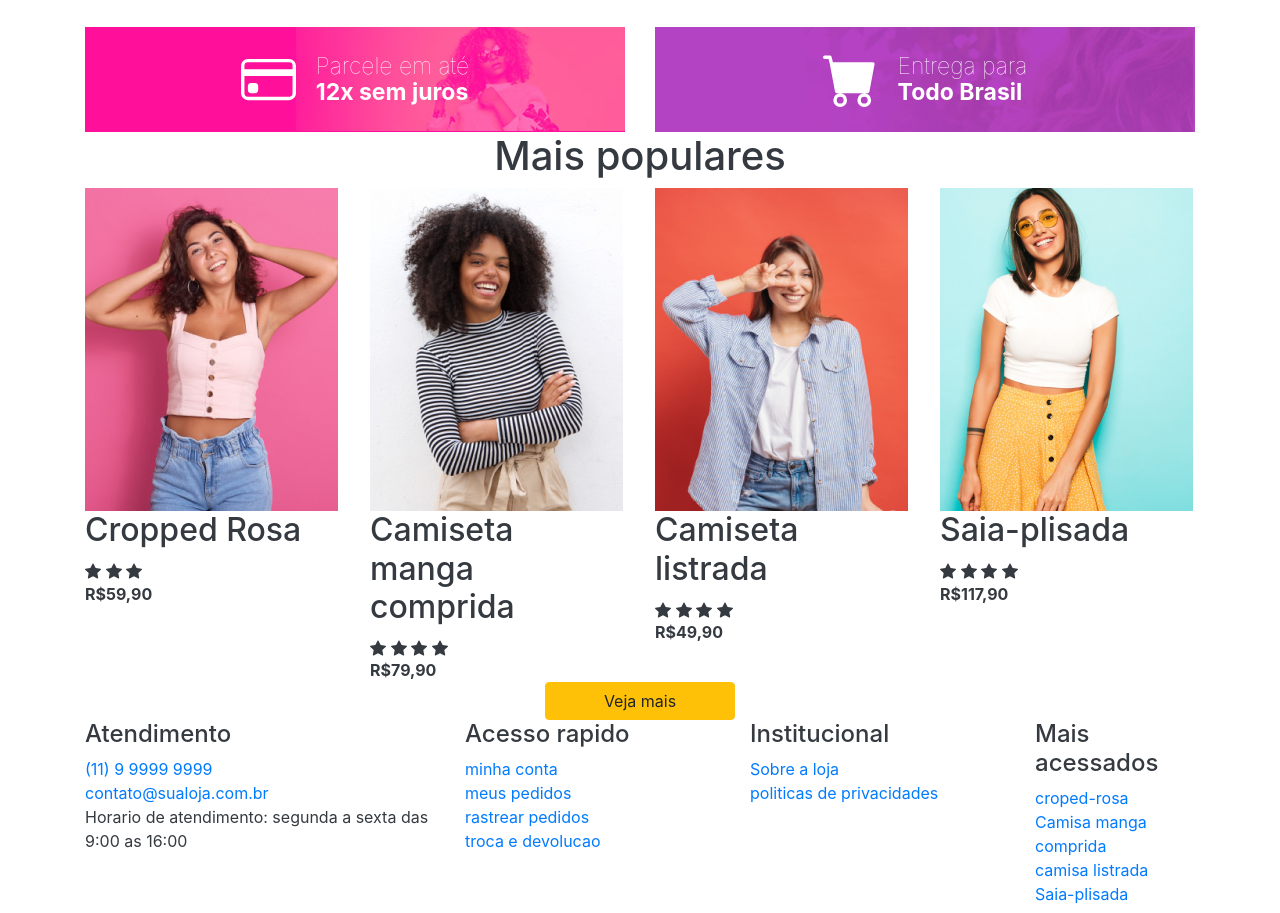
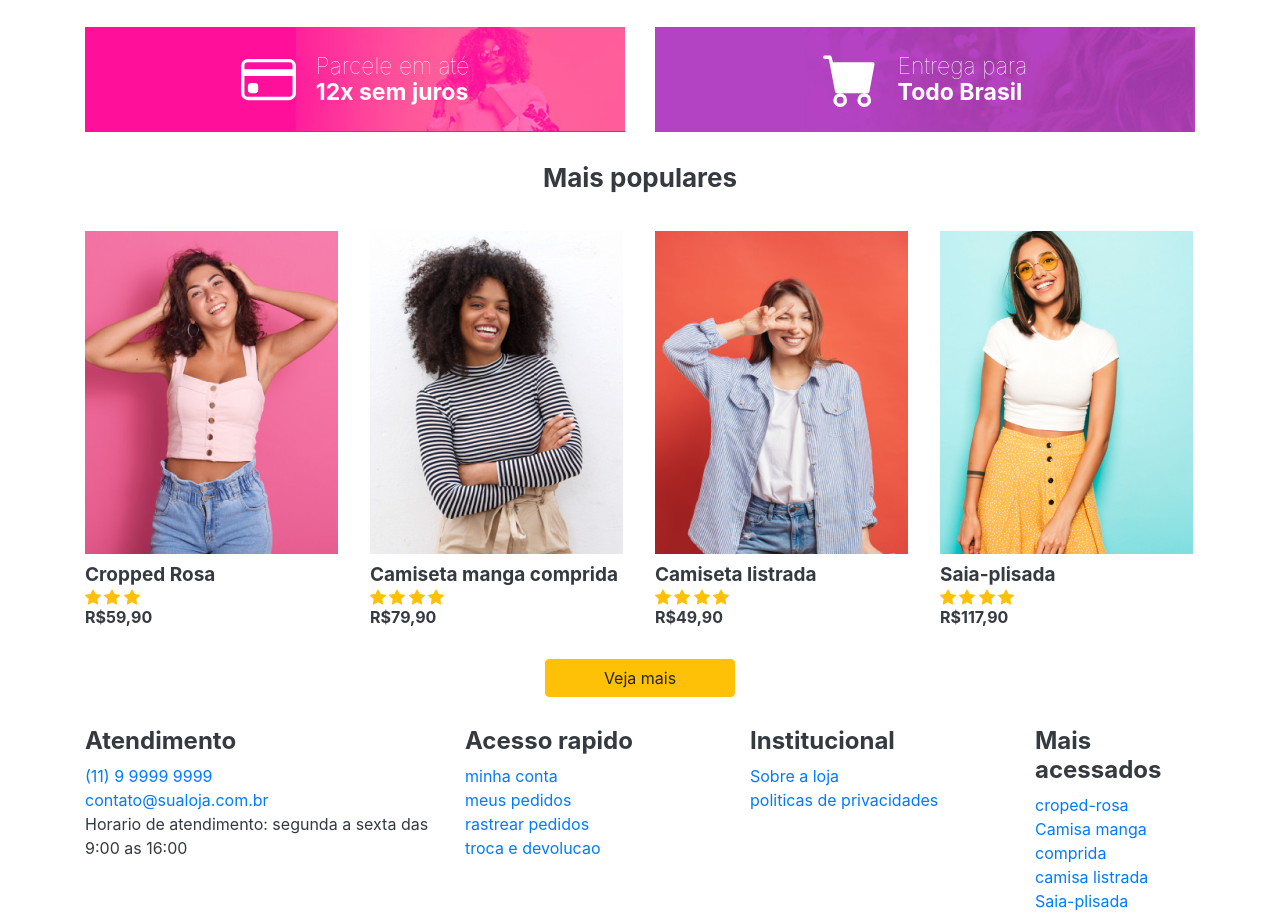
Before and after one commit to AdaltonVitor/loja-de-roupas-front, a plain HTML site: page index.html in a window 1280 px wide. Shown: the part 347-1260 px from the top of the page. Drawn offline with nearby package versions, Linux system fonts and the light colour scheme.

Commit message:
add css sass nos produtos

```diff
--- a/assets/scss/config.scss
+++ b/assets/scss/config.scss
@@ -2,3 +2,10 @@ body{
     color: $cor-secundaria;
 }
 a{text-decoration: none !important;}
+
+h1{
+    font-size: 26px;
+}
+h1, h2, h3, h4, h5{
+    font-weight: bold;
+}
--- /dev/null
+++ b/assets/scss/produtos.scss
@@ -0,0 +1,25 @@
+.produtos{
+    margin: 30px 0;
+    .produtos-container{
+        margin: 30px 0;
+
+
+        .produtos-itens{
+            color: $cor-secundaria;
+            h2{
+                font-size: 19px;
+                margin: 10px 0 0;
+            }
+            .produtos-stars{
+                font-size: 12px ;
+                svg{
+                    fill: $amarelo;
+                }
+            }
+            .produtos-precos{
+                font-size: 16px;
+            }
+        }
+
+    }
+}
--- a/assets/scss/style.scss
+++ b/assets/scss/style.scss
@@ -10,6 +10,7 @@
 @import "./header.scss";
 @import "./nav-produtos.scss";
 @import "./banners-promocionais-estaticos.scss";
+@import "./produtos.scss";
 
 //framework
 @import "./bootstrap.scss";
--- a/index.html
+++ b/index.html
@@ -220,14 +220,14 @@
        <!-- end baners procionais com 6 cols-->
 
        <!--container produtos-->
-       <section class="container">
+       <section class="container produtos">
         <!--titulo-->
         <h1 class="text-center">Mais populares</h1>
         <!--listagen dos produtos-->
         <article class="row">
 
           <!--produtos1-->
-          <section class="produtos col-md-3">
+          <a href="#" class="produtos-container col-md-3">
 
             <img src="assets/imagens/croped-rosa.png" class="img-fluid" alt="croped-rosa">
             <article class="produtos-itens">
@@ -249,11 +249,11 @@
 
             </article>
 
-          </section>
+          </a>
            <!--end produts1-->
 
            <!--produts2-->
-          <section class="produtos col-md-3">
+          <a href="#" class="produtos-container col-md-3">
 
             <img src="assets/imagens/camiseta-manga-comprida-p.png" class="img-fluid" alt="camiseta-manga-comprida">
             <article class="produtos-itens">
@@ -278,11 +278,11 @@
 
             </article>
 
-          </section>
+          </a>
            <!--end produts2-->
 
            <!--produts3-->
-          <section class="produtos col-md-3">
+          <a href="#" class="produtos-container col-md-3">
 
             <img src="assets/imagens/Camiseta Listrada.png" class="img-fluid" alt="camiseta listrada">
             <article class="produtos-itens">
@@ -307,11 +307,11 @@
 
             </article>
 
-          </section>
+          </a>
            <!--end produts3-->
 
            <!--produts4-->
-          <section class="produtos col-md-3">
+          <a href="#" class="produtos-container col-md-3">
 
             <img src="assets/imagens/saia-plisada.png" class="img-fluid" alt="Saia saia-plisada">
             <article class="produtos-itens">
@@ -336,7 +336,7 @@
 
             </article>
 
-          </section>
+          </a>
            <!--end produts4-->
 
         </article>
```
Also changed, not shown: assets/css/style.css, 1 other file.
